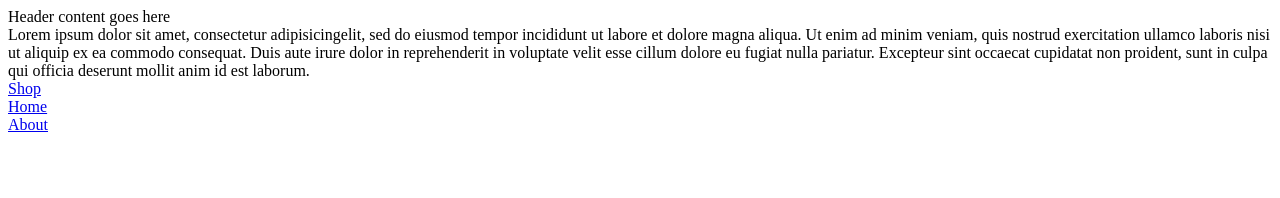
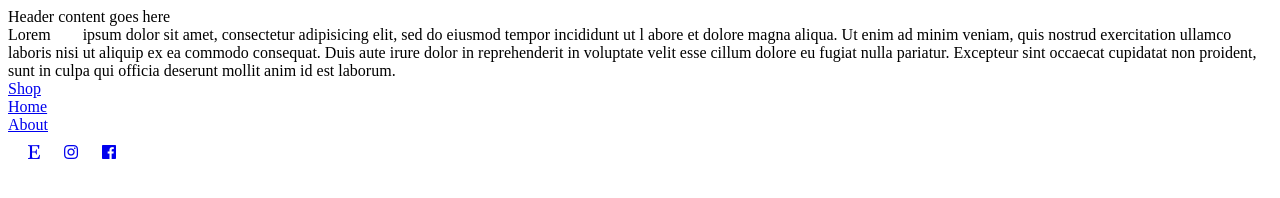
Before and after one commit to ayethadahla/Sparkles, a plain HTML site: page index.html in a window 1280 px wide. Drawn offline with Linux system fonts and the light colour scheme.

Commit message:
add css and modify index
added first css rule and modified footer on index page

```diff
--- /dev/null
+++ b/css/style.css
@@ -0,0 +1,6 @@
+.socialMedia {
+  padding: 10px;
+}
+.socialMedia a {
+  margin:10px;
+}
--- a/index.html
+++ b/index.html
@@ -1,18 +1,41 @@
 <!doctype html>
 <html lang="en-US">
+<head>
+  <title>My github page</title>
+  <meta name="viewport" content="width=device-width, initial-scale=1.0">
 
-<head>
-  <title>Steffies Sparkles</title>
-  <meta name="viewport" content="width=device-width, initial-scale=1.0">
+  <link rel="stylesheet" href="https://use.fontawesome.com/releases/v5.3.1/css/all.css" integrity="sha384-mzrmE5qonljUremFsqc01SB46JvROS7bZs3IO2EmfFsd15uHvIt+Y8vEf7N7fWAU" crossorigin="anonymous">
+
+
+  <link rel="stylesheet" href="css/style.css" />
+
 </head>
+<body>
+  <header>
+    Header content goes here
+  </header>
+  <div id="MainContent">
+    Lorem &nbsp;&nbsp;&nbsp;&nbsp;&nbsp;&nbsp;&nbsp;ipsum dolor sit amet, consectetur adipisicing
 
-<body>
-  <header>Header content goes here</header>
-  <div id="MainContent">Lorem ipsum dolor sit amet, consectetur adipisicingelit, sed do eiusmod tempor incididunt ut labore et dolore magna aliqua. Ut enim ad minim veniam, quis nostrud exercitation ullamco laboris nisi ut aliquip ex ea commodo
-    consequat. Duis aute irure dolor in reprehenderit in voluptate velit esse cillum dolore eu fugiat nulla pariatur. Excepteur sint occaecat cupidatat non proident, sunt in culpa qui officia deserunt mollit anim id est laborum.</div><!-- #MainContent -->
+
+
+
+    elit, sed do eiusmod tempor                                              incididunt ut l
+    abore et dolore magna aliqua. Ut enim ad minim veniam, quis nostrud exercitation ullamco laboris nisi ut aliquip ex ea commodo consequat. Duis aute irure dolor in reprehenderit in voluptate velit esse cillum dolore eu fugiat nulla pariatur. Excepteur sint occaecat cupidatat non proident, sunt in culpa qui officia deserunt mollit anim id est laborum.
+  </div><!-- #MainContent -->
   <footer>
-    <nav><a href="shop.html">Shop</a><br/><a href="index.html">Home</a><br/><a href="about.html">About</a><br/></nav>
+    <nav>
+      <a href="shop.html">Shop</a><br/>
+      <a href="index.html">Home</a><br/>
+      <a href="about.html">About</a><br/>
+    </nav>
+    <div class="socialMedia">
+      <a href="https://www.etsy.com/shop/SteffiesSparkles"><i class="fab fa-etsy"></i></a>
+      <a href="https://www.instagram.com/steffiessparkles/"><i class="fab fa-instagram"></i></a>
+      <a href="https://www.facebook.com/SteffiesSparkles/"><i class="fab fa-facebook"></i></a>
+
+    </div><!-- .socialMedia -->
+
   </footer>
 </body>
-
 </html>
```
